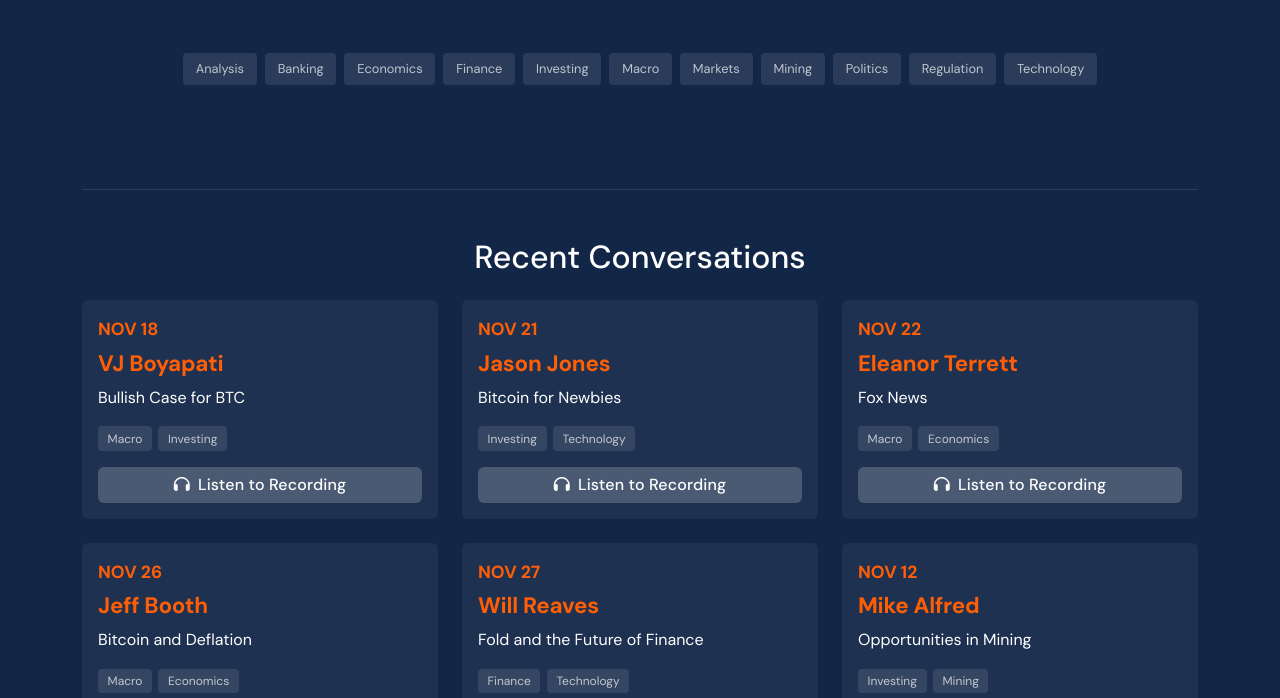
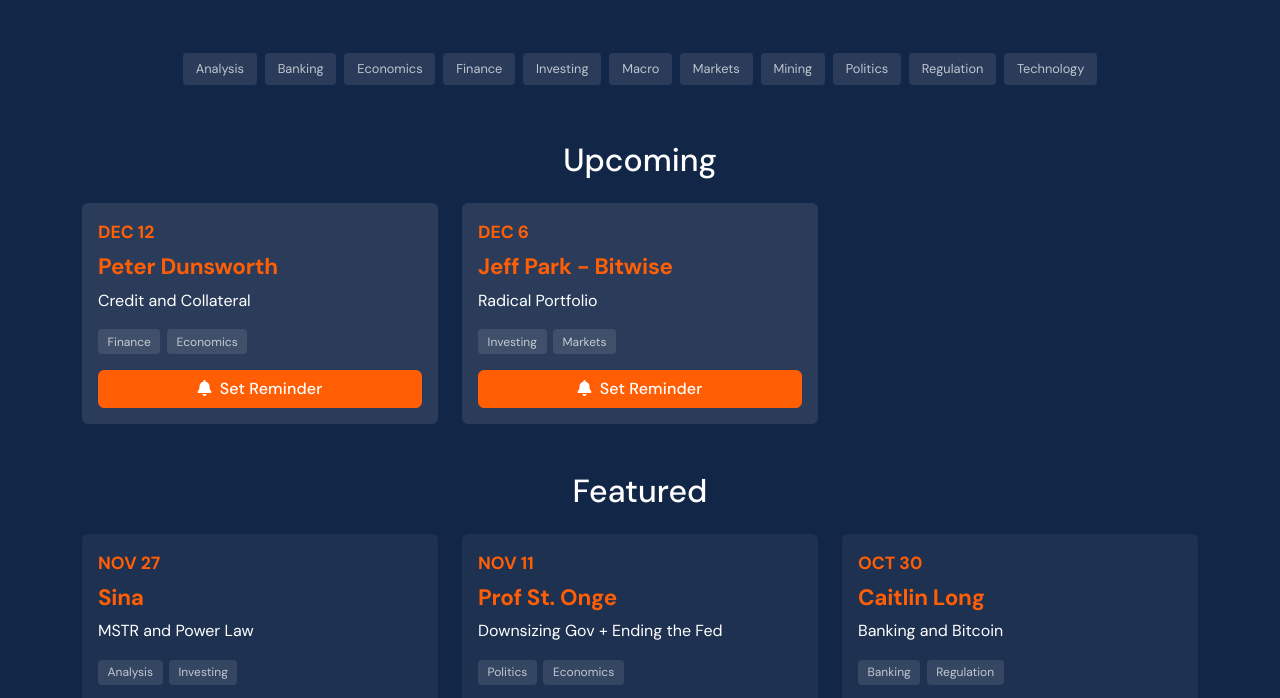
Before and after one commit to bensig/bitcoin-first-landing, a plain HTML site: page index.html in a window 1280 px wide. Shown: the part 77-775 px from the top of the page. Drawn offline with nearby package versions, Linux system fonts and the light colour scheme.

Commit message:
update episodes and formatting

```diff
--- a/episodes.json
+++ b/episodes.json
@@ -1,10 +1,68 @@
 [
     {
-        "date": "2024-11-18T08:00:00-08:00",
-        "speaker": "VJ Boyapati",
-        "title": "Bullish Case for BTC",
-        "tags": ["Macro", "Investing"],
+        "date": "2024-12-12T08:00:00-08:00",
+        "speaker": "Peter Dunsworth",
+        "title": "Credit and Collateral",
+        "tags": ["Finance", "Economics"],
+        "link": "https://x.com/bitcoinfirst_"
+    },
+    {
+        "date": "2024-12-06T08:00:00-08:00",
+        "speaker": "Jeff Park - Bitwise",
+        "title": "Radical Portfolio",
+        "tags": ["Investing", "Markets"],
+        "link": "https://x.com/bitcoinfirst_"
+    },
+    {
+        "date": "2024-12-04T08:00:00-08:00",
+        "speaker": "LastCoinStanding",
+        "title": "ex-Mastercard Exec on Payments",
+        "tags": ["Finance", "Technology"],
+        "link": "https://x.com/i/spaces/1zqKVYaMXaXxB"
+    },
+    {
+        "date": "2024-12-03T08:00:00-08:00",
+        "speaker": "Rob Classen",
+        "title": "Camp One Ventures",
+        "tags": ["Investing", "Finance"],
+        "link": "https://x.com/i/spaces/1yNGagvwwdrxj"
+    },
+    {
+        "date": "2024-11-29T08:00:00-08:00",
+        "speaker": "Steven Perrenod",
+        "title": "Kelly Criterion",
+        "tags": ["Analysis", "Investing"],
+        "link": "https://x.com/i/spaces/1dRJZdOOQwgKB"
+    },
+    {
+        "date": "2024-11-28T08:00:00-08:00",
+        "speaker": "Will Reaves",
+        "title": "Fold and the Future of Finance",
+        "tags": ["Finance", "Technology"],
+        "link": "https://x.com/i/spaces/1BdGYERXdVBGX"
+    },
+    {
+        "date": "2024-11-27T08:00:00-08:00",
+        "speaker": "Sina",
+        "title": "MSTR and Power Law",
+        "tags": ["Analysis", "Investing"],
+        "link": "https://x.com/i/spaces/1YqxovrOlElJv",
+        "featured": true
+    },
+    {
+        "date": "2024-11-26T08:00:00-08:00",
+        "speaker": "Jeff Booth",
+
+        "title": "Bitcoin and Deflation",
+        "tags": ["Macro", "Economics"],
         "link": "https://x.com/i/spaces/1YqGovLZwlvKv"
+    },
+    {
+        "date": "2024-11-22T08:00:00-08:00",
+        "speaker": "Eleanor Terrett",
+        "title": "Fox News",
+        "tags": ["Macro", "Economics"],
+        "link": "https://x.com/i/spaces/1djGXrdwYQExZ"
     },
     {
         "date": "2024-11-21T08:00:00-08:00",
@@ -14,25 +72,11 @@
         "link": "https://x.com/i/spaces/1yNGagkRnVrxj"
     },
     {
-        "date": "2024-11-22T08:00:00-08:00",
-        "speaker": "Eleanor Terrett",
-        "title": "Fox News",
-        "tags": ["Macro", "Economics"],
-        "link": "https://x.com/i/spaces/1djGXrdwYQExZ"
-    },
-    {
-        "date": "2024-11-26T08:00:00-08:00",
-        "speaker": "Jeff Booth",
-        "title": "Bitcoin and Deflation",
-        "tags": ["Macro", "Economics"],
+        "date": "2024-11-18T08:00:00-08:00",
+        "speaker": "VJ Boyapati",
+        "title": "Bullish Case for BTC",
+        "tags": ["Macro", "Investing"],
         "link": "https://x.com/i/spaces/1YqGovLZwlvKv"
-    },
-    {
-        "date": "2024-11-27T08:00:00-08:00",
-        "speaker": "Will Reaves",
-        "title": "Fold and the Future of Finance",
-        "tags": ["Finance", "Technology"],
-        "link": "https://x.com/i/spaces/1BdGYERXdVBGX"
     },
     {
         "date": "2024-11-12T08:00:00-08:00",
@@ -46,7 +90,8 @@
         "speaker": "Prof St. Onge",
         "title": "Downsizing Gov + Ending the Fed",
         "tags": ["Politics", "Economics"],
-        "link": "https://x.com/bitcoinfirst_/status/1856004606360215805"
+        "link": "https://x.com/bitcoinfirst_/status/1856004606360215805",
+        "featured": true
     },
     {
         "date": "2024-11-06T08:00:00-08:00",
@@ -60,6 +105,7 @@
         "speaker": "Caitlin Long",
         "title": "Banking and Bitcoin",
         "tags": ["Banking", "Regulation"],
-        "link": "https://x.com/dotkrueger/status/1851640611277095108"
+        "link": "https://x.com/dotkrueger/status/1851640611277095108",
+        "featured": true
     }
 ]
--- a/index.html
+++ b/index.html
@@ -56,14 +56,21 @@
 
         <main class="container py-4">
             <section class="upcoming-episodes mb-5">
-                <h2 class="text-center mb-4">Upcoming Conversations</h2>
+                <h2 class="text-center mb-4">Upcoming</h2>
+                <div class="row g-4">
+                    <!-- JavaScript will populate this -->
+                </div>
+            </section>
+
+            <section class="featured-episodes mb-5">
+                <h2 class="text-center mb-4">Featured</h2>
                 <div class="row g-4">
                     <!-- JavaScript will populate this -->
                 </div>
             </section>
 
             <section class="recorded-episodes">
-                <h2 class="text-center mb-4">Recent Conversations</h2>
+                <h2 class="text-center mb-4">Recent</h2>
                 <div class="row g-4">
                     <!-- JavaScript will populate this -->
                 </div>
@@ -141,7 +148,7 @@
                     <i class="fas fa-bell me-2"></i>Set Reminder</a>`;
 
             return `
-                <div class="col-md-6 col-lg-${isPast ? '4' : '3'}">
+                <div class="col-md-6 col-lg-4">
                     <div class="card h-100 ${isPast ? 'past' : ''}">
                         <div class="card-body">
                             <div class="date-badge mb-2">${formattedDate}</div>
@@ -158,19 +165,20 @@
         }
 
         function updateEpisodes() {
-            const today = new Date();
-            today.setHours(0, 0, 0, 0);
+            const now = new Date();
 
-            // If no active tag, use all episodes
             let filteredEpisodes = activeTag
                 ? episodes.filter(ep => ep.tags.includes(activeTag))
                 : episodes;
 
-            const upcoming = filteredEpisodes.filter(ep => new Date(ep.date) >= today);
-            const past = filteredEpisodes.filter(ep => new Date(ep.date) < today);
+            // Split episodes into upcoming, featured, and past
+            const upcoming = filteredEpisodes.filter(ep => new Date(ep.date) > now);
+            const featured = filteredEpisodes.filter(ep => ep.featured);
+            const past = filteredEpisodes.filter(ep => !ep.featured && new Date(ep.date) <= now);
 
             // Update DOM with filtered episodes
             const upcomingContainer = document.querySelector('.upcoming-episodes .row');
+            const featuredContainer = document.querySelector('.featured-episodes .row');
             const pastContainer = document.querySelector('.recorded-episodes .row');
 
             if (upcoming.length === 0) {
@@ -178,6 +186,13 @@
             } else {
                 document.querySelector('.upcoming-episodes').style.display = 'block';
                 upcomingContainer.innerHTML = upcoming.map(ep => createEpisodeCard(ep, false)).join('');
+            }
+
+            if (featured.length === 0) {
+                document.querySelector('.featured-episodes').style.display = 'none';
+            } else {
+                document.querySelector('.featured-episodes').style.display = 'block';
+                featuredContainer.innerHTML = featured.map(ep => createEpisodeCard(ep, true)).join('');
             }
 
             pastContainer.innerHTML = past.map(ep => createEpisodeCard(ep, true)).join('');
```
